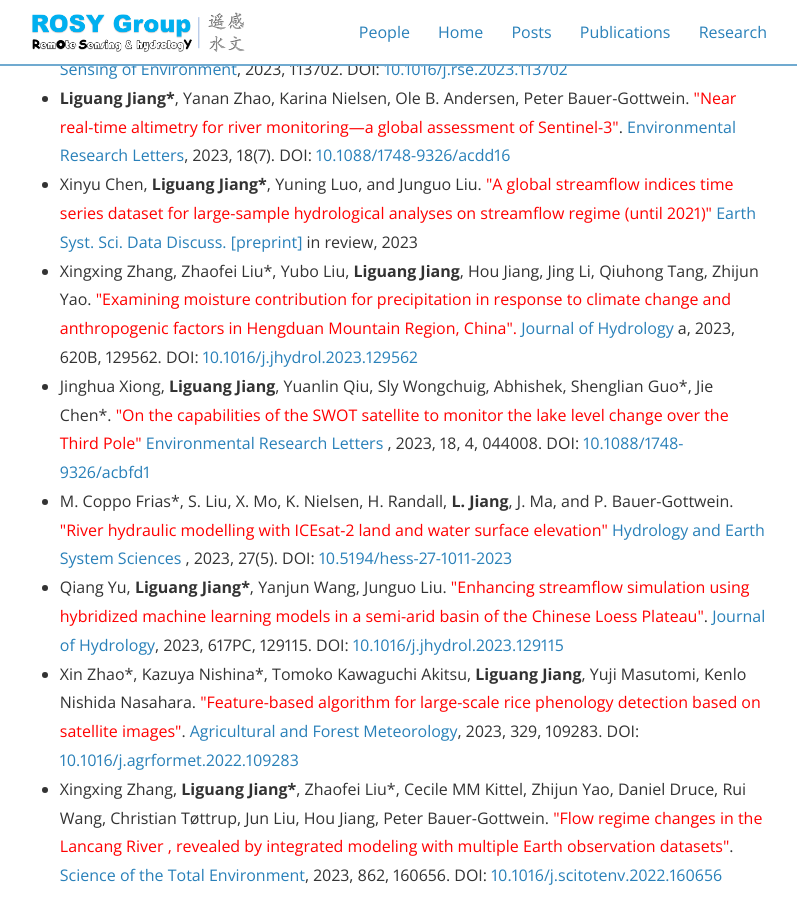
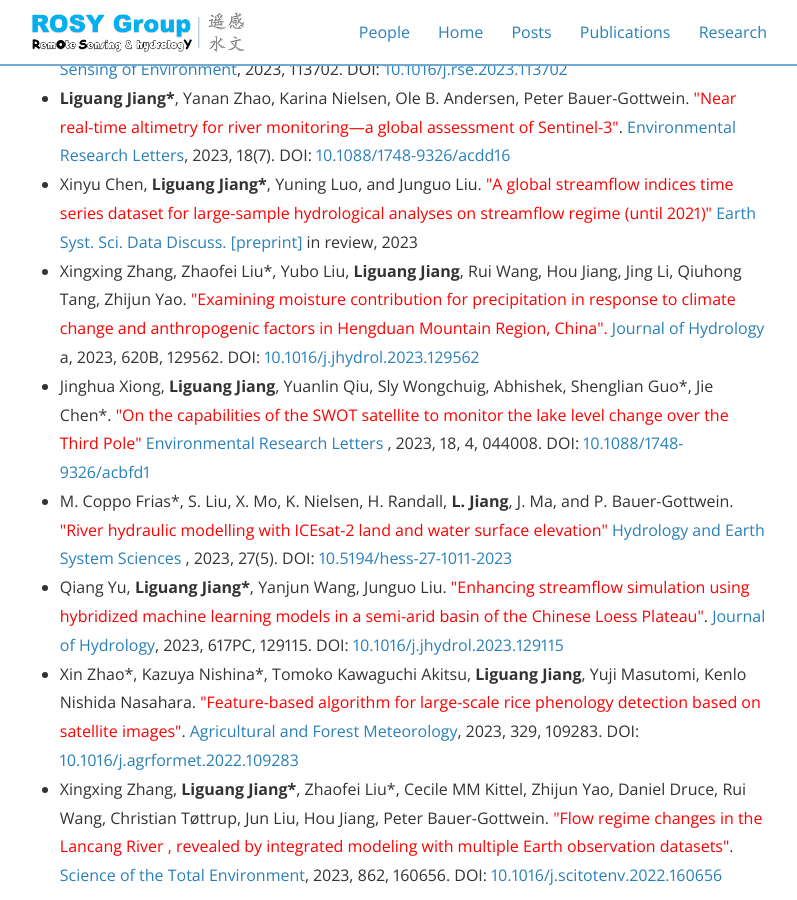
Before and after one commit to 12530/rshydro, a Jekyll site: the page built from publications.md, in a window 1280 px wide and 900 px high, scrolled down 521 px. Shown: the whole window, without its empty margins (241-1038 px from the left). Built offline with Jekyll 4.4.1, drawn with Linux system fonts in a browser that asks for light colours; nearby versions of some CDN libraries.

Commit message:
Update publications.md

```diff
--- a/publications.md
+++ b/publications.md
@@ -16,7 +16,7 @@ main_nav: true
 
   <li>Xinyu Chen, <b>Liguang Jiang*</b>, Yuning Luo, and Junguo Liu. <font color="red"> "A global streamflow indices time series dataset for large-sample hydrological analyses on streamflow regime (until 2021)" </font> <a href="https://essd.copernicus.org/preprints/essd-2023-49/"> Earth Syst. Sci. Data Discuss. [preprint] </a>in review, 2023</li>
 
-  <li>Xingxing Zhang, Zhaofei Liu*, Yubo Liu, <b>Liguang Jiang</b>, Hou Jiang, Jing Li, Qiuhong Tang, Zhijun Yao.  <font color="red"> "Examining moisture contribution for precipitation in response to climate change and anthropogenic factors in Hengduan Mountain Region, China". </font> <a href="https://www.sciencedirect.com/science/article/abs/pii/S0022169423005048"> Journal of Hydrology </a>a, 2023, 620B, 129562. DOI: <a href="https://doi.org/10.1016/j.jhydrol.2023.129562">10.1016/j.jhydrol.2023.129562</a></li>
+  <li>Xingxing Zhang, Zhaofei Liu*, Yubo Liu, <b>Liguang Jiang</b>, Rui Wang, Hou Jiang, Jing Li, Qiuhong Tang, Zhijun Yao.  <font color="red"> "Examining moisture contribution for precipitation in response to climate change and anthropogenic factors in Hengduan Mountain Region, China". </font> <a href="https://www.sciencedirect.com/science/article/abs/pii/S0022169423005048"> Journal of Hydrology </a>a, 2023, 620B, 129562. DOI: <a href="https://doi.org/10.1016/j.jhydrol.2023.129562">10.1016/j.jhydrol.2023.129562</a></li>
 
   <li>Jinghua Xiong, <b>Liguang Jiang</b>, Yuanlin Qiu, Sly Wongchuig, Abhishek, Shenglian Guo*, Jie Chen*. <font color="red"> "On the capabilities of the SWOT satellite to monitor the lake level change over the Third Pole" </font> <a href="https://iopscience.iop.org/article/10.1088/1748-9326/acbfd1"> Environmental Research Letters </a>, 2023, 18, 4, 044008. DOI: <a href="https://doi.org/10.1088/1748-9326/acbfd1">10.1088/1748-9326/acbfd1</a></li>
 
```
